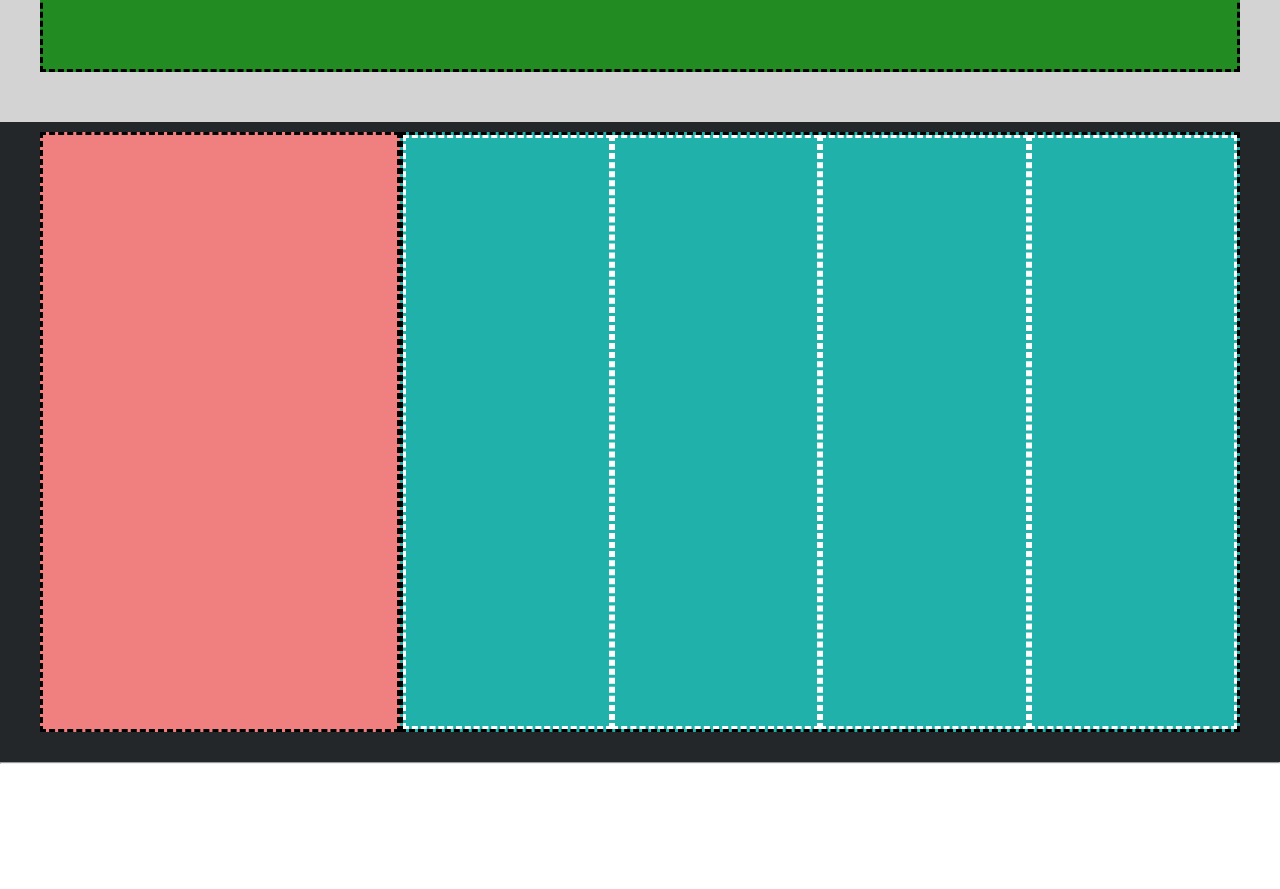
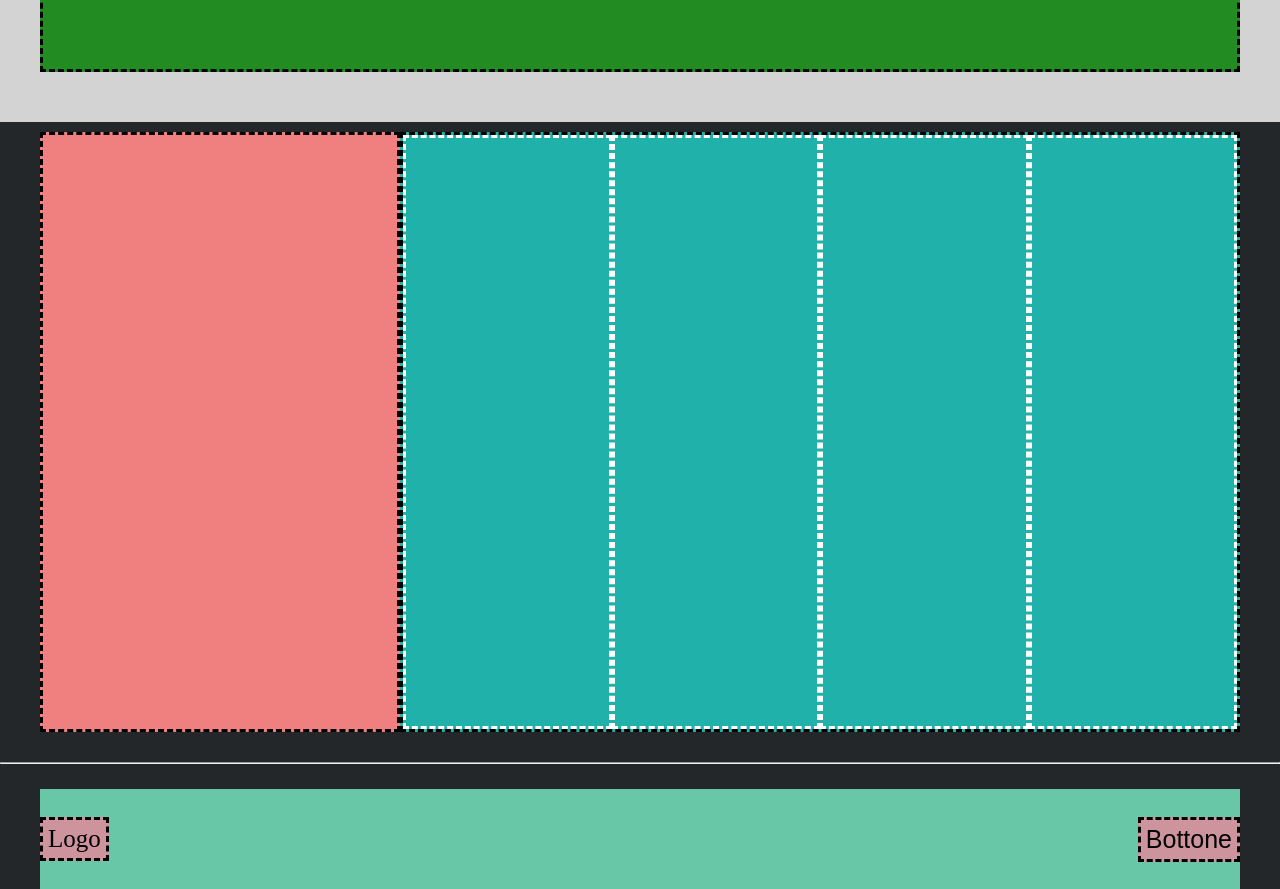
Before and after one commit to StefanoGrassoSG/htmlcss-struttura-discord, a plain HTML site: page index.html in a window 1280 px wide. Shown: the part 3362-4251 px from the top of the page. Before the commit the page ends 4126 px from the top, so only its background shows below. Drawn offline with Linux system fonts and the light colour scheme.

Commit message:
end-footer a

```diff
--- a/css/style.css
+++ b/css/style.css
@@ -6,7 +6,7 @@
 }
 
 /*HEADER*/
-
+/*HEADER-TOP*/
 * {
     font-size: 25px;
 }
@@ -18,6 +18,7 @@
     padding: 15px;
 }
 
+/*HEADER-BOTTOM*/
 .header-bottom {
     height: 500px;
     display: flex;
@@ -127,7 +128,7 @@
 }
 
 /*FOOTER*/
-/*FIRST ROW*/
+/*FOOTER-TOP*/
 .footer-top {
     padding: 10px 0 30px 0;
 }
@@ -150,6 +151,25 @@
 
 .part-1, .part-2, .part-3, .part-4 {
     width: 25%;
+}
+
+/*FOOTER-BOTTOM*/
+.footer-bottom {
+    max-width: 1200px;
+    margin: auto;
+    height: 100px;
+    display: flex;
+    margin-top: 25px;
+    justify-content: space-between;
+    align-items: center;
+}
+
+.logo-footer {
+    padding: 5px;
+}
+
+.footer-bottom button {
+    padding: 5px;
 }
 
 
@@ -205,7 +225,7 @@
     border: 3px dashed black;
 }
 
-.debug .footer-top {
+.debug footer{
     background-color: #23272A;
 }
 
@@ -225,3 +245,12 @@
 .debug .second-column div {
     border: 3px dashed white;
 }
+
+.debug .footer-bottom {
+    background-color: #67C7A7;
+}
+
+.debug .logo-footer, .debug button {
+    background-color: #CD949D;
+    border: 3px dashed black;
+}
--- a/index.html
+++ b/index.html
@@ -78,6 +78,11 @@
                 </div>
             </div>
             <hr>
+
+            <div class="footer-bottom">
+                <div class="logo-footer">Logo</div>
+                <button>Bottone</button>
+            </div>
         </footer>
     </body>
 </html>
```
